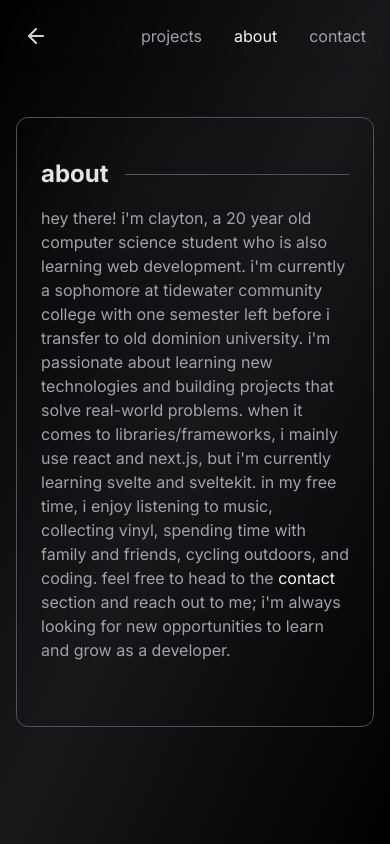
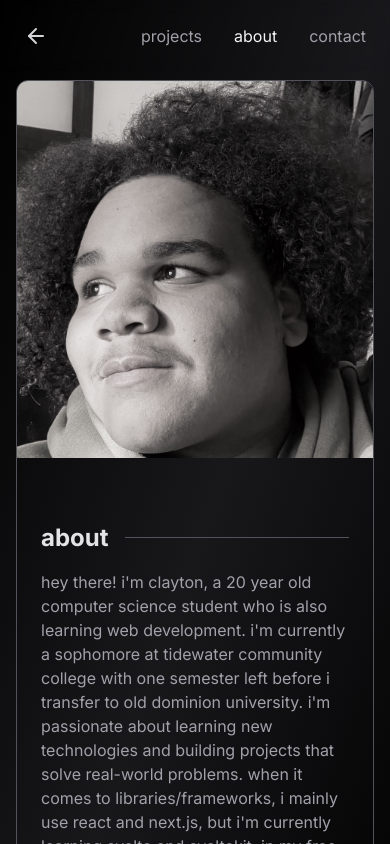
Before and after one commit to clay-k0/portfolio-2, a Next.js app: page /about in a window 390 px wide. Shown: the top 844 px of the page. Built offline with nearby package versions, Linux system fonts and the light colour scheme; no server answers; what tailwindcss-debug-screens would draw is missing.

Commit message:
minor updates

```diff
--- a/app/about/page.tsx
+++ b/app/about/page.tsx
@@ -1,64 +1,48 @@
 "use client";
-import React, { useEffect, useState } from "react";
 import Link from "next/link";
 import { Navigation } from "../components/nav";
 import { Card } from "../components/card";
 import Image from "next/image";
 
 export default function About() {
-  const [shouldRender, setShouldRender] = useState(true);
-
-  useEffect(() => {
-    const handleResize = () => {
-      const screenWidth = window.innerWidth;
-      setShouldRender(screenWidth >= 768);
-    };
-
-    handleResize();
-
-    window.addEventListener("resize", handleResize);
-    return () => {
-      window.removeEventListener("resize", handleResize);
-    };
-  }, []);
-
   return (
     <div className='bg-gradient-to-tl from-zinc-900/0 via-zinc-900 to-zinc-900/0'>
       <Navigation />
       <div className='container flex items-center justify-center min-h-screen px-4 mx-auto max-w-5xl'>
+        <div className='mt-20 pb-4 lg:mt-0 lg:pb-0'>
           <Card>
             <div className='grid grid-cols-1 md:grid-cols-2 gap-6'>
-            {shouldRender && (
               <div className='relative flex items-center'>
                 <Image
                   src='/me.jpg'
                   width={500}
                   height={500}
-                  alt='me'
-                  className='object-cover w-full h-full border-r border-zinc-600'
+                  alt='image of me'
+                  className='object-cover w-full h-full lg:border-r lg:border-zinc-600'
                 />
               </div>
-            )}
-            <div className='relative flex flex-col justify-center px-6 py-10'>
+              <div className='relative flex flex-col justify-center px-6 py-10 pointer-events-none'>
                 <div className='flex items-center mb-4'>
-                <h2 className='text-2xl font-bold text-zinc-200 mr-4'>about</h2>
+                  <h2 className='text-2xl font-bold text-zinc-200 mr-4'>
+                    about
+                  </h2>
                   <hr className='border-t border-zinc-600 flex-grow' />
                 </div>
                 <div className='relative'>
                   <p className='text-zinc-400 mb-6'>
-                  hey there! i'm clayton, a 20 year old computer science student
-                  who is also learning web development. i'm currently a
-                  sophomore at tidewater community college with one semester
+                    hey there! i'm clayton, a 20 year old computer science
+                    student who is also learning web development. i'm currently
+                    a sophomore at tidewater community college with one semester
                     left before i transfer to old dominion university. i'm
                     passionate about learning new technologies and building
                     projects that solve real-world problems. when it comes to
-                  libraries/frameworks, i mainly use react and next.js, but i'm
-                  currently learning svelte and sveltekit. in my free time, i
-                  enjoy listening to music, collecting vinyl, spending time with
-                  family and friends, cycling outdoors, and coding. feel free to
-                  head to the{" "}
+                    libraries/frameworks, i mainly use react and next.js, but
+                    i'm currently learning svelte and sveltekit. in my free
+                    time, i enjoy listening to music, collecting vinyl, spending
+                    time with family and friends, cycling outdoors, and coding.
+                    feel free to head to the{" "}
                     <Link
-                    className='text-zinc-100 hover:underline'
+                      className='text-zinc-100 hover:underline pointer-events-auto'
                       href='/contact'
                     >
                       contact
@@ -72,5 +56,6 @@ export default function About() {
           </Card>
         </div>
       </div>
+    </div>
   );
 }
--- a/app/components/nav.tsx
+++ b/app/components/nav.tsx
@@ -3,7 +3,7 @@ import { ArrowLeft } from "lucide-react";
 import { usePathname } from "next/navigation";
 import Link from "next/link";
 import React, { useEffect, useRef, useState } from "react";
-import { cn } from "@/util/classnames";
+import { cn } from "@/util/cn";
 
 export const Navigation: React.FC = () => {
   const ref = useRef<HTMLElement>(null);
@@ -45,7 +45,7 @@ export const Navigation: React.FC = () => {
         className={`fixed inset-x-0 top-0 z-50 backdrop-blur  duration-200 border-b  ${
           isIntersecting
             ? "bg-zinc-900/0 border-transparent"
-            : "bg-zinc-900/500  border-zinc-800 "
+            : "bg-zinc-900/500 border-zinc-800 "
         }`}
       >
         <div className='container flex flex-row-reverse items-center justify-between p-6 mx-auto'>
@@ -55,7 +55,7 @@ export const Navigation: React.FC = () => {
                 key={route.href}
                 href={route.href}
                 className={cn(
-                  "duration-200 text-zinc-400 hover:text-zinc-100",
+                  "duration-200 text-zinc-400 hover:text-zinc-100/90",
                   route.active ? "text-zinc-100" : "text-zinc-400"
                 )}
               >
--- a/app/page.tsx
+++ b/app/page.tsx
@@ -29,7 +29,7 @@ export default function Home() {
         className='absolute inset-0 -z-10 animate-fade-in'
         quantity={100}
       />
-      <h1 className='z-10 pb-4 text-4xl text-transparent duration-1000 bg-white cursor-default text-edge-outline animate-title font-display sm:text-6xl md:text-9xl whitespace-nowrap bg-clip-text '>
+      <h1 className='z-10 pb-4 text-5xl text-transparent duration-1000 bg-white cursor-default text-edge-outline animate-title font-display sm:text-6xl md:text-9xl whitespace-nowrap bg-clip-text '>
         clay-k0
       </h1>
 
```
Also changed, not shown: app/components/particles.tsx (+5 -5 lines), package.json (+7 -7 lines), util/cn.ts (renamed from util/classnames.ts), 1 other file (tests, documents, lock files or other folders). Lines whose indentation alone changed are shown as unchanged.
